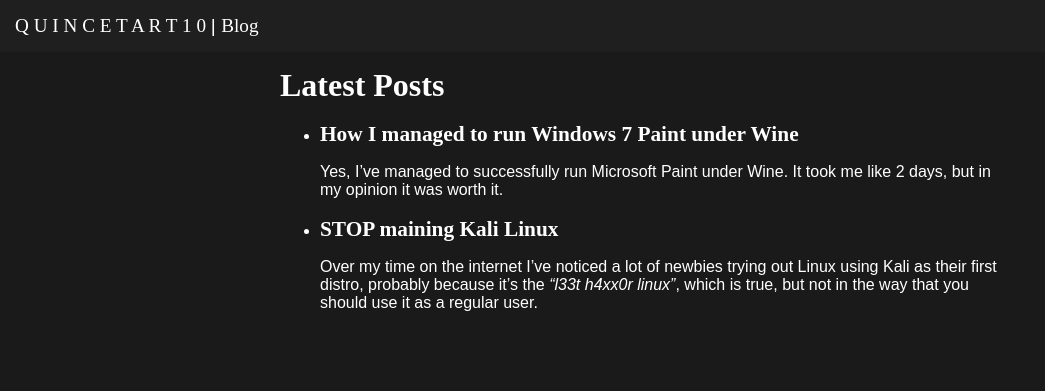
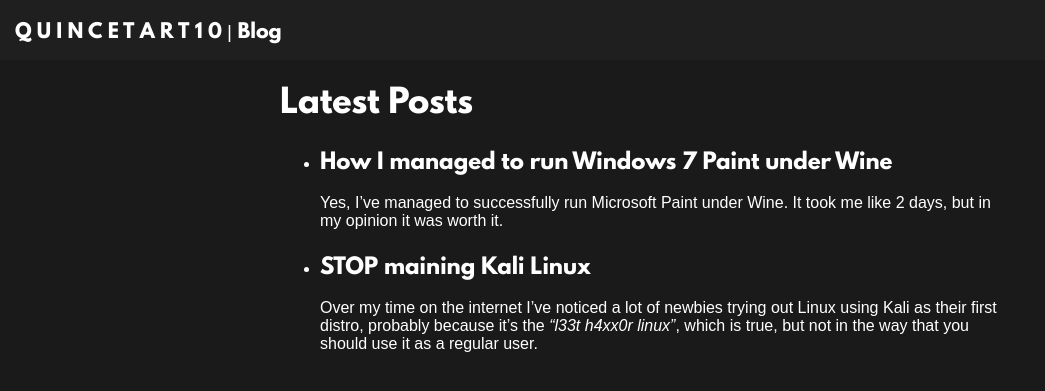
Before and after one commit to QuinceTart10/blog, a Jekyll site: the page built from index.html, in a window 1280 px wide. Shown: the top 391 px of the page, without its empty margins (0-1045 px from the left). Built offline with Jekyll 4.4.1, drawn with Linux system fonts in a browser that asks for light colours; some web fonts are replaced.

Commit message:
Source the fonts from the blog domain

```diff
--- a/_sass/main.scss
+++ b/_sass/main.scss
@@ -1,7 +1,7 @@
 @font-face {
     font-family: 'league_spartanbold';
-    src: url('https://quincetart10.is-a.dev/leaguespartan-bold-webfont.woff2') format('woff2'),
-        url('https://quincetart10.is-a.dev/leaguespartan-bold-webfont.woff') format('woff');
+    src: url('/assets/leaguespartan-bold-webfont.woff2') format('woff2'),
+        url('/assets/leaguespartan-bold-webfont.woff') format('woff');
     font-weight: normal;
     font-style: normal;
     font-display: swap;
```
Also changed, not shown: assets/leaguespartan-bold-webfont.woff (added), assets/leaguespartan-bold-webfont.woff2 (added).
